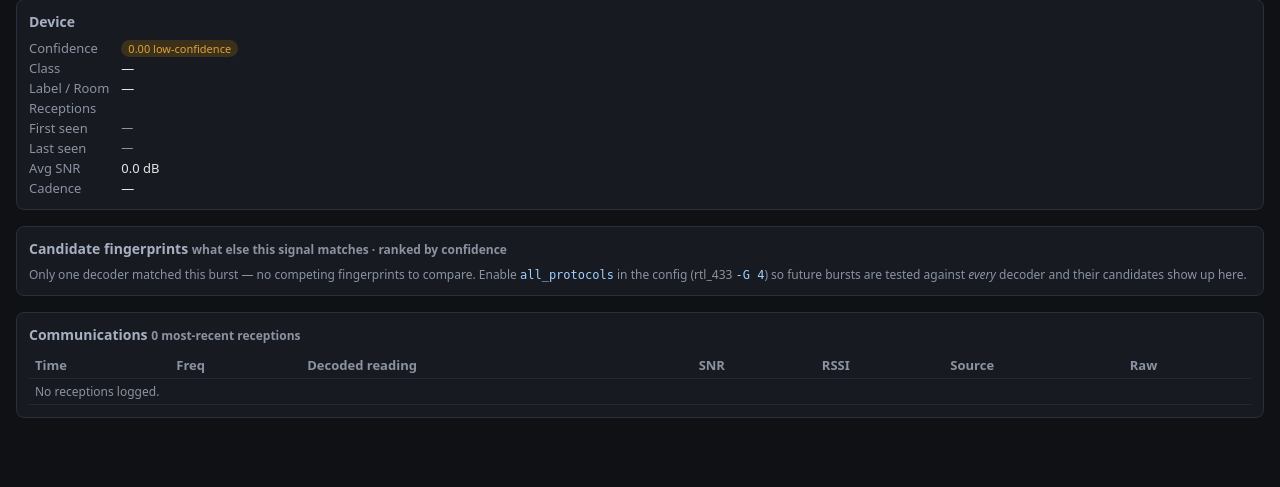
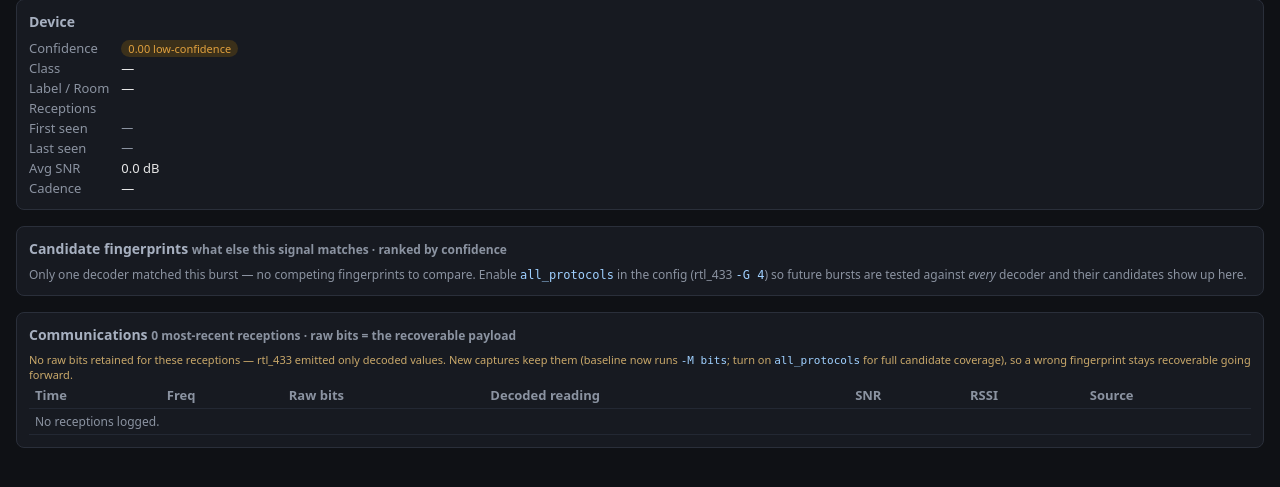
Before and after one commit to JamesDavid/SubCensus, a FastAPI app: template pi/subcensuspi/web/templates/device.html in a window 1280 px wide. Shown: the part 83-570 px from the top of the page. Run offline with FastAPI, Linux system fonts and the light colour scheme; the template is opened without the code that fills it, so the values that code supplies are empty.

Commit message:
feat(pi): retain raw bits on every reception (-M bits) so a wrong decode stays recoverable
The right principle (user's call): a decode is a *guess* at the fingerprint — store the raw
demodulated bits, not just the interpreted values, so a wrong guess can be re-interpreted
later instead of being lost. Keeping only "temperature_C: -40" throws the evidence away; the
raw payload is a handful of bytes and keeps it.

We already store the whole rtl_433 line, so raw bits were retained *when rtl_433 emitted them*
(the `data` hex — fieldmap.py already re-analyzes those, System §7b). But rtl_433 drops the
bits once a decoder claims a frame and prints only decoded values, so most sensors had nothing
to re-interpret.

- rtl433 build_argv: add `-M bits` to the baseline — keep the raw payload on every row, decoded
  or not.
- readings.raw_bits(): pull the raw payload (data/code/codes/rows/bits) out of a reception.
- device detail: a "Raw bits" column in the Communications log (the recoverable evidence), and
  a link to the existing field-map re-interpretation (/api/device/{id}/fieldmap) that proposes
  which bits are id/value/checksum from how they change across receptions. A clear notice when
  no bits were retained (older rows) vs. going forward.
- tests: raw_bits extraction, `-M bits` in argv. 126 pass. Verified end-to-end: raw payloads
  show per reception and the field-map proposal runs off them.

Honest scope: raw bits let you re-interpret the PAYLOAD (re-map fields, recompute checksum,
diff across frames) — catching a wrong field interpretation. Re-running a different
modulation/protocol still needs pulse timing (separate layer). Bits are the cheap high-value 80%.

Co-Authored-By: Claude Opus 4.8 (1M context) <noreply@anthropic.com>
Claude-Session: https://claude.ai/code/session_011GzEvxvMJMSXxhZDtdL4FH

```diff
--- a/pi/subcensuspi/collector/rtl433.py
+++ b/pi/subcensuspi/collector/rtl433.py
@@ -86,6 +86,10 @@ def build_argv(
     argv = [
         "rtl_433", "-F", "json",
         "-M", "time:iso:tz", "-M", "level", "-M", "protocol", "-M", "stats",
+        # -M bits keeps the RAW demodulated payload on every row, even for decoded frames. The
+        # decode is only a *guess* at the right fingerprint; retaining the bits means a wrong guess
+        # stays recoverable (re-map fields / re-interpret later, System §7b) instead of thrown away.
+        "-M", "bits",
     ]
     if all_protocols:
         argv += ["-G", "4"]  # enable all decoders -> all candidate matches per burst
--- a/pi/subcensuspi/readings.py
+++ b/pi/subcensuspi/readings.py
@@ -90,6 +90,30 @@ def reading_fields(raw_json: str | None) -> list[tuple[str, str]]:
     return out
 
 
+# rtl_433 raw-payload fields, in preference order. `-M bits` / raw decoders expose the demodulated
+# bits under one of these; keeping them means a wrong fingerprint stays recoverable (System §7b).
+_RAW_BIT_FIELDS = ("data", "code", "codes", "rows", "bits", "mic_data")
+
+
+def raw_bits(raw_json: str | None) -> str:
+    """The raw demodulated payload of a reception (hex/bit string), independent of how it was
+    decoded — the evidence you'd re-interpret if the fingerprint guess was wrong. Empty if rtl_433
+    didn't emit any raw field (enable ``-M bits`` / all_protocols to keep them)."""
+    if not raw_json:
+        return ""
+    try:
+        obj = json.loads(raw_json)
+    except (ValueError, TypeError):
+        return ""
+    if not isinstance(obj, dict):
+        return ""
+    for k in _RAW_BIT_FIELDS:
+        v = obj.get(k)
+        if v:
+            return " ".join(str(x) for x in v) if isinstance(v, list) else str(v)
+    return ""
+
+
 def humanize_reading(raw_json: str | None) -> str:
     """One-line human-readable summary of a reception's decoded payload, e.g.
     ``temp 21.3°C · humidity 45%`` or ``power 812 W · battery OK``. Empty string when there is no
--- a/pi/subcensuspi/web/app.py
+++ b/pi/subcensuspi/web/app.py
@@ -25,7 +25,7 @@ import subprocess
 from ..live_sweep import LiveSweeper
 from ..plausibility import assess
 from ..radio import RadioManager
-from ..readings import humanize_reading
+from ..readings import humanize_reading, raw_bits
 from ..occupancy_pass import (
     SWEEP_PRESETS,
     read_occupancy_csv,
@@ -256,8 +256,10 @@ def create_app(
             db.close()
         assessment = assess((latest or {}).get("raw_json") if latest else None,
                             model=device.get("model") or "", count=device.get("count") or 0)
-        for e in events:  # humanize each reception's decoded payload for the log
+        for e in events:  # humanize each reception + expose its raw bits (the recoverable evidence)
             e["reading"] = humanize_reading(e.get("raw_json"))
+            e["bits"] = raw_bits(e.get("raw_json"))
+        any_bits = any(e["bits"] for e in events)
         return TEMPLATES.TemplateResponse(
             request=request,
             name="device.html",
@@ -266,6 +268,7 @@ def create_app(
                 "events": events,
                 "candidates": candidates,
                 "assessment": assessment.as_dict(),
+                "any_bits": any_bits,
                 "classes": class_ids(),
             },
         )
--- a/pi/subcensuspi/web/templates/device.html
+++ b/pi/subcensuspi/web/templates/device.html
@@ -83,22 +83,30 @@
       {% endif %}
     </section>
 
-    <!-- Full reception log: every communication we've heard from this device (Pi §7). -->
+    <!-- Full reception log: every communication we've heard from this device (Pi §7). The RAW BITS
+         column is the demodulated payload independent of the decode — the evidence you re-interpret
+         if the fingerprint guess was wrong (System §7b), instead of trusting the decoded values. -->
     <section>
-      <h2>Communications <span class="muted">{{ events|length }} most-recent receptions</span></h2>
+      <h2>Communications <span class="muted">{{ events|length }} most-recent receptions · raw bits = the recoverable payload</span></h2>
+      {% if not any_bits %}
+      <div class="why">No raw bits retained for these receptions — rtl_433 emitted only decoded
+        values. New captures keep them (baseline now runs <code>-M bits</code>; turn on
+        <code>all_protocols</code> for full candidate coverage), so a wrong fingerprint stays
+        recoverable going forward.</div>
+      {% endif %}
       <div class="scroll">
       <table>
-        <thead><tr><th>Time</th><th>Freq</th><th>Decoded reading</th><th>SNR</th><th>RSSI</th><th>Source</th><th>Raw</th></tr></thead>
+        <thead><tr><th>Time</th><th>Freq</th><th>Raw bits</th><th>Decoded reading</th><th>SNR</th><th>RSSI</th><th>Source</th></tr></thead>
         <tbody>
         {% for e in events %}
           <tr>
             <td class="muted">{{ e.ts or "—" }}</td>
             <td>{{ "%.2f"|format((e.freq_hz or 0) / 1e6) }}</td>
+            <td class="raw">{{ e.bits or "—" }}</td>
             <td class="reading">{{ e.reading or "—" }}</td>
             <td>{{ "%.1f"|format(e.snr) if e.snr is not none else "—" }}</td>
             <td>{{ "%.0f"|format(e.rssi) if e.rssi is not none else "—" }}</td>
             <td class="muted">{{ e.source or "—" }}</td>
-            <td class="raw">{{ e.raw_json or "" }}</td>
           </tr>
         {% else %}
           <tr><td colspan="7" class="muted">No receptions logged.</td></tr>
@@ -106,6 +114,13 @@
         </tbody>
       </table>
       </div>
+      {% if any_bits %}
+      <div class="muted" style="margin-top:8px">
+        Re-interpret these bits (differential field-map + checksum discovery, System §7b):
+        <a class="link" href="/api/device/{{ device.device_id }}/fieldmap">/api/device/{{ device.device_id }}/fieldmap</a>
+        — proposes which bits are id / value / checksum from how they change across receptions.
+      </div>
+      {% endif %}
     </section>
   </main>
 </body>
```
Also changed, not shown: pi/tests/test_device_detail.py (+6 -0 lines), pi/tests/test_readings.py (+13 -1 lines).
